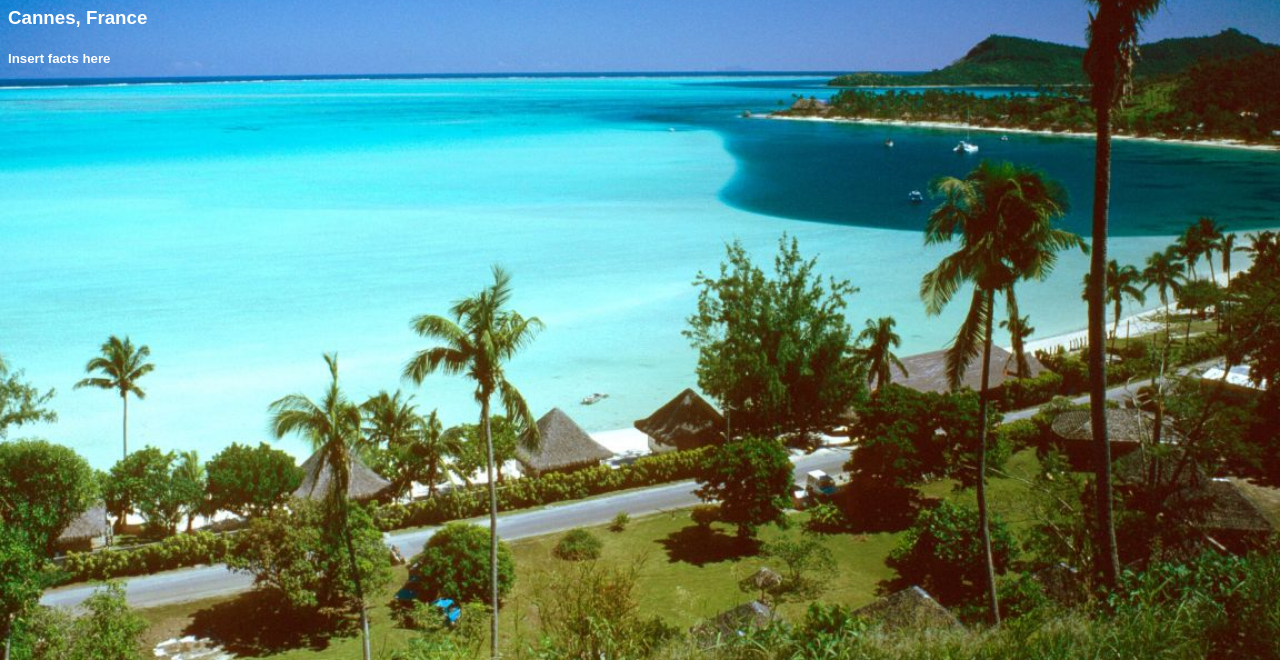
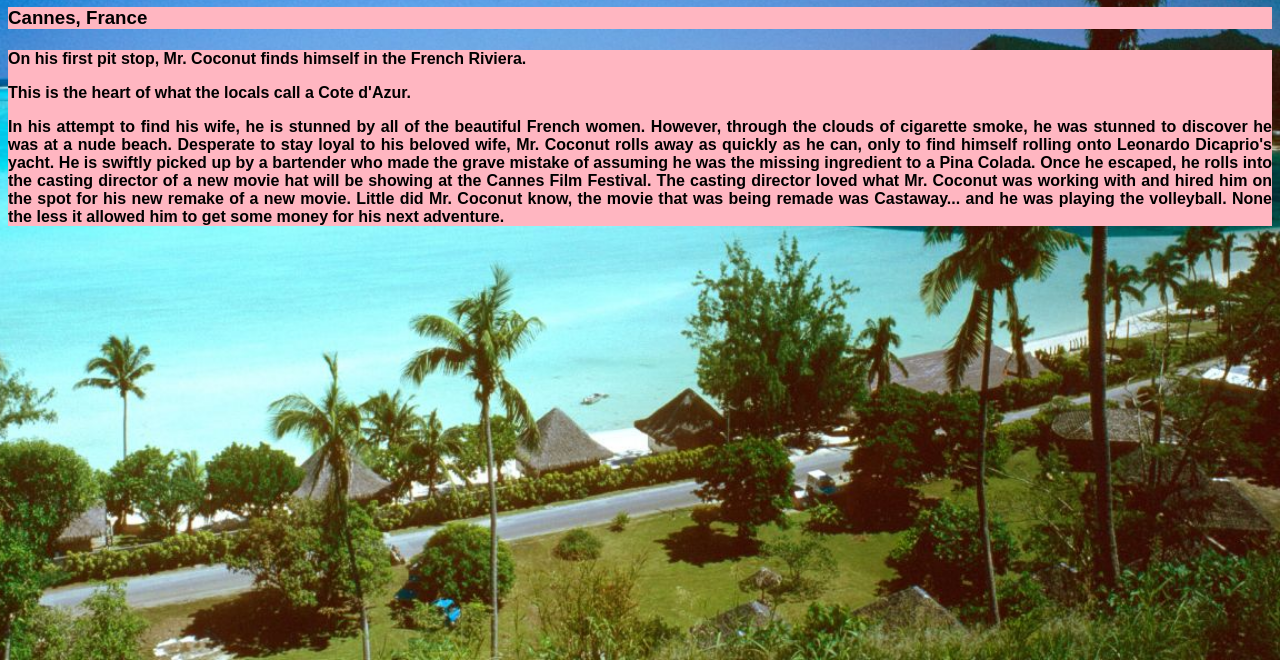
Before and after one commit to reaganruben/AuburnHacks, a plain HTML site: page pages/beach1.html in a window 1280 px wide. Shown: the part 140-800 px from the top of the page. Drawn offline with Linux system fonts and the light colour scheme.

Commit message:
added Cannes Beach

```diff
--- a/css/beach1.css
+++ b/css/beach1.css
@@ -25,6 +25,18 @@ button
 }
 body
 {
-    color: white;
+    color: black;
     font-family:Arial, Helvetica, sans-serif;
 }
+h1
+{
+    background-color: lightpink;
+}
+h3
+{
+    background-color: lightpink;
+}
+h4
+{
+    background-color: lightpink;
+}
--- a/css/beach2.css
+++ b/css/beach2.css
@@ -45,7 +45,7 @@ h3
 {
     background-color: rgb(255, 226, 157);
 }
-p
+h4
 {
     background-color: rgb(255, 226, 157);
 }
--- a/pages/beach1.html
+++ b/pages/beach1.html
@@ -20,7 +20,21 @@
 
         <h1>Cannes Beach</h1>
         <h3>Cannes, France</h3>
-        <h5>Insert facts here</h5>
+        <div class="row">
+            <div class="column">
+                <h4>
+                    <p align = "justify">
+                        On his first pit stop, Mr. Coconut finds himself in the French Riviera.
+                    </p>
+                    <p align = "justify">
+                        This is the heart of what the locals call a Cote d'Azur.
+                    </p>
+                    <p align = "justify">
+                       In his attempt to find his wife, he is stunned by all of the beautiful French women. However, through the clouds of cigarette smoke, he was stunned to discover he was at a nude beach. Desperate to stay loyal to his beloved wife, Mr. Coconut rolls away as quickly as he can, only to find himself rolling onto Leonardo Dicaprio's yacht. He is swiftly picked up by a bartender who made the grave mistake of assuming he was the missing ingredient to a Pina Colada. Once he escaped, he rolls into the casting director of a new movie hat will be showing at the Cannes Film Festival. The casting director loved what Mr. Coconut was working with and hired him on the spot for his new remake of a new movie. Little did Mr. Coconut know, the movie that was being remade was Castaway... and he was playing the volleyball. None the less it allowed him to get some money for his next adventure.
+                    </p>
+                </h4>
+            </div>
+        </div>
 
 
     </body>
```
Also changed, not shown: pages/beach2.html (+0 -2 lines).
